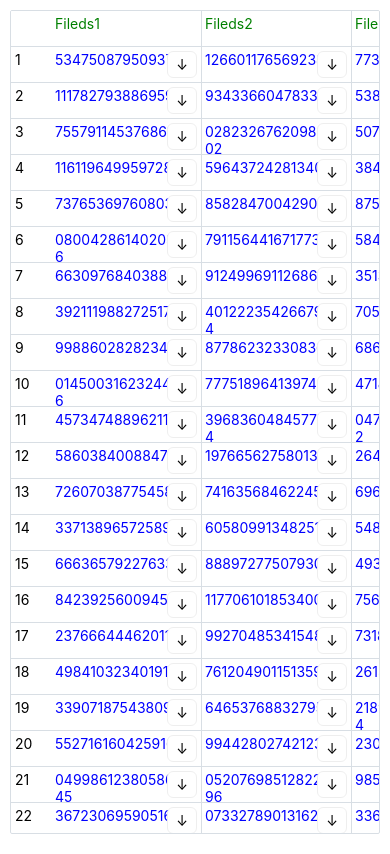
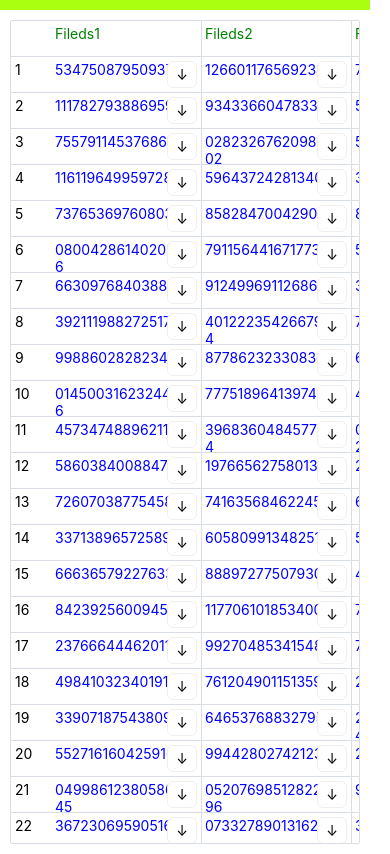
Before and after one commit to heineiuo/react-native-table, a React Native app: screen / in a window 390 px wide. Built offline with nearby package versions, Linux system fonts and the light colour scheme.

Commit message:
refactor: Use Animated.add and Animated.subtract (#3)
Closes: #2

```diff
--- a/App.tsx
+++ b/App.tsx
@@ -1,12 +1,14 @@
-import React, { useState } from "react";
+import React, { useEffect, useMemo, useRef, useState } from "react";
 import {
+  Animated,
+  Platform,
   SafeAreaView,
   Text,
   TouchableOpacity,
   useWindowDimensions,
   View,
 } from "react-native";
-import { Table } from "./src/Table";
+import { Table, TableInstance } from "./src/Table";
 
 const sampleData = () =>
   Array.from({ length: 100 }, (v, k) => {
@@ -32,12 +34,60 @@ export default function App() {
   const { height, width } = useWindowDimensions();
   const [fields, setFields] = useState(sampleFields);
   const [data, setData] = useState(sampleData);
+  const tableRef = useRef<TableInstance>();
+
+  const val1 = useRef(new Animated.Value(100));
+  const val2 = useRef(new Animated.Value(200));
+  const val4 = useRef(new Animated.Value(200));
+
+  // work
+  // const val3 = useRef(Animated.add(val1.current, val2.current));
+
+  // work
+  const val3 = useMemo(() => {
+    return Animated.add(Animated.add(val1.current, val2.current), val4.current);
+  }, []);
+
+  useEffect(() => {
+    if (Platform.OS === "web") {
+      document.body.style.overflow = "hidden";
+      document.body.style.margin = "0px";
+    }
+
+    setTimeout(() => {
+      // work
+      // val1.current.setValue(300);
+
+      // work
+      Animated.timing(val1.current, {
+        toValue: width - 420,
+        duration: 300,
+        useNativeDriver: false,
+      }).start();
+    }, 2000);
+  }, []);
 
   return (
     <SafeAreaView>
+      <View style={{ width: "100%" }}>
+        <Animated.View
+          style={{
+            backgroundColor: "#af1",
+            height: 10,
+            width: val3,
+          }}
+        ></Animated.View>
+      </View>
+
       <Table
+        ref={tableRef}
         highlightBorderColor="blue"
-        style={{ margin: 10, width: width - 20, height: height - 20 }}
+        style={{
+          overflowX: "hidden",
+          margin: 10,
+          width: width - 40,
+          height: height - 20,
+        }}
         fields={fields}
         data={data}
         ColumnHeaderComponent={({ column }) => {
--- a/src/ColumnReindexer.tsx
+++ b/src/ColumnReindexer.tsx
@@ -1,4 +1,4 @@
-import React, { useRef, useMemo, ReactNode } from "react";
+import React, { useRef, useMemo, ReactNode, useEffect } from "react";
 import { Animated, PanResponder } from "react-native";
 import { useTable } from "./TableContext";
 
@@ -12,7 +12,7 @@ export function ColumnReindexer({
   children: ReactNode;
 }) {
   const { fields, rowHeight, panController, reIndex } = useTable();
-  const { highlightValue, widthValue, rightValue, leftValue } = field;
+  const { highlightValue, widthValue, leftValue, rightValue } = field;
   const opacityValue = useRef(new Animated.Value(1)).current;
   const startPosition = useRef(0);
 
@@ -30,7 +30,9 @@ export function ColumnReindexer({
       },
       onPanResponderGrant: (event, gestureState) => {
         opacityValue.setValue(0.4);
-        startPosition.current = leftValue._value + event.nativeEvent.locationX;
+        const left = JSON.parse(JSON.stringify(leftValue));
+        console.log("[reindex] grant: ", left, event.nativeEvent.locationX);
+        startPosition.current = left + event.nativeEvent.locationX;
       },
       onPanResponderMove: (event, gestureState) => {
         // console.log('reindexer onPanResponderMove', panController.current)
@@ -42,7 +44,8 @@ export function ColumnReindexer({
           if (highlightField) {
             field1.highlightValue.setValue(0);
           } else {
-            if (Math.abs(field1.rightValue._value - currentX) < 50) {
+            const field1Right = JSON.parse(JSON.stringify(field1.rightValue));
+            if (Math.abs(field1Right - currentX) < 50) {
               highlightField = field1;
               field1.highlightValue.setValue(1);
             } else {
@@ -56,17 +59,20 @@ export function ColumnReindexer({
         panController.current = null;
 
         console.log(
-          "reindex current fields",
+          "[reindex] current fields:",
           fields.map((field1) => field1.fieldId)
         );
+
         const currentX = startPosition.current + gestureState.dx;
+        console.log("[reindex] currentX:", currentX);
 
         let highlightField = null;
         let highlightIndex = -1;
         let i = 0;
         for (const field1 of fields) {
           if (!highlightField && field1.fieldId !== field.fieldId) {
-            if (Math.abs(field1.rightValue._value - currentX) < 50) {
+            const field1Right = JSON.parse(JSON.stringify(field1.rightValue));
+            if (Math.abs(field1Right - currentX) < 50) {
               highlightField = field1;
               highlightIndex = i;
             }
@@ -77,14 +83,16 @@ export function ColumnReindexer({
         if (highlightField) {
           let toIndex = highlightIndex + 1;
           if (toIndex === index) {
-            console.log("reindex: not change");
+            console.log("[reindex] not change");
           } else {
             if (index < highlightIndex) {
               toIndex--;
             }
-            console.log(`reindex: fromIndex ${index} toIndex ${toIndex}`);
+            console.log(`[reindex] fromIndex ${index} toIndex ${toIndex}`);
             reIndex({ fromIndex: index, toIndex });
           }
+        } else {
+          console.log("[reindex] not change, release at wrong position");
         }
       },
     });
--- a/src/ColumnResizer.tsx
+++ b/src/ColumnResizer.tsx
@@ -1,4 +1,4 @@
-import React, { useState, useMemo } from "react";
+import React, { useMemo } from "react";
 import { Pressable, Animated, PanResponder } from "react-native";
 import { useTable } from "./TableContext";
 
@@ -11,7 +11,7 @@ export function ColumnResizer({
   field: any;
   resizeable?: boolean;
 }) {
-  const { highlightValue, rightValue, widthValue } = field;
+  const { highlightValue, widthValue } = field;
   const {
     rowHeight,
     panController,
@@ -20,14 +20,19 @@ export function ColumnResizer({
     borderColor,
     cellMinWidth,
     highlightBorderColor,
-    totalWidthValue,
+    resizeMode,
+    indexCellWidth,
   } = useTable();
 
   const panResponder = useMemo(() => {
+    if (!resizeable) {
+      return {
+        panHandlers: {},
+      };
+    }
     let widthValueListenerId = null;
     let disable = false;
     const internalWidthValue = new Animated.Value(0);
-    let isLastField = false;
     const nextField = fields[index + 1];
 
     return PanResponder.create({
@@ -36,6 +41,11 @@ export function ColumnResizer({
         return false;
       },
       onPanResponderReject: () => {},
+
+      /**
+       * 为了不和位置调整冲突，在context里记录当前的stateID，
+       * 当stateID一致时返回true，否则返回false
+       */
       onMoveShouldSetPanResponder: (event, gestureState) => {
         if (!panController.current) {
           panController.current = gestureState.stateID;
@@ -43,12 +53,17 @@ export function ColumnResizer({
         }
         return panController.current === gestureState.stateID;
       },
+      /**
+       * 手势初始化
+       * 1. 判断是否是最后一个Field
+       * 2. 计算最大宽度
+       */
       onPanResponderGrant: () => {
         disable = false;
         highlightValue.setValue(1);
-        widthValue.setOffset(widthValue._value);
-        rightValue.setOffset(rightValue._value);
-        internalWidthValue.setOffset(widthValue._value);
+        const currentWidth = JSON.parse(JSON.stringify(widthValue));
+        widthValue.setOffset(currentWidth);
+        internalWidthValue.setOffset(currentWidth);
 
         /**
          * 最大宽度
@@ -57,16 +72,12 @@ export function ColumnResizer({
          */
         let maxWidth = -1;
 
-        if (nextField) {
-          maxWidth =
-            widthValue._value + nextField.widthValue._value - cellMinWidth;
-          nextField.widthValue.setOffset(nextField.widthValue._value);
-          nextField.leftValue.setOffset(nextField.leftValue._value);
-          isLastField = false;
-        } else {
-          isLastField = true;
-          const totalWidthInit = (totalWidthValue as unknown as any)._value;
-          totalWidthValue.setOffset(totalWidthInit);
+        if (resizeMode === "keep-total-width" && nextField) {
+          const nextFieldWidth = JSON.parse(
+            JSON.stringify(nextField.widthValue)
+          );
+          maxWidth = currentWidth + nextFieldWidth - cellMinWidth;
+          nextField.widthValue.setOffset(nextFieldWidth);
         }
 
         /**
@@ -76,55 +87,54 @@ export function ColumnResizer({
         internalWidthValue.removeAllListeners();
 
         widthValueListenerId = internalWidthValue.addListener(({ value }) => {
-          if (value < cellMinWidth) {
-            disable = true;
-          } else if (maxWidth > -1 && value > maxWidth) {
+          if (value < cellMinWidth || (maxWidth > -1 && value > maxWidth)) {
             disable = true;
           } else {
             disable = false;
           }
         });
       },
+      /**
+       * 移动手势时修改animated value
+       * 1. 先更新internalWidthValue，这个值用来判断是否disable，所以
+       * 需要保持更新，放在disable之前。
+       *
+       */
       onPanResponderMove: (event, gestureState) => {
         // console.log('resizer onPanResponderMove', panController.current);
         internalWidthValue.setValue(gestureState.dx);
         if (disable) {
           return;
         }
-        if (isLastField) {
-          totalWidthValue.setValue(gestureState.dx);
-        }
         widthValue.setValue(gestureState.dx);
-        rightValue.setValue(gestureState.dx);
-        if (nextField) {
+
+        if (resizeMode === "keep-total-width" && nextField) {
           nextField.widthValue.setValue(-gestureState.dx);
-          nextField.leftValue.setValue(gestureState.dx);
         }
       },
+      /**
+       * 松开手势时flattenOffset
+       */
       onPanResponderRelease: () => {
         highlightValue.setValue(0);
         widthValue.flattenOffset();
-        rightValue.flattenOffset();
-        totalWidthValue.flattenOffset();
         internalWidthValue.flattenOffset();
 
         panController.current = null;
         if (nextField) {
           nextField.widthValue.flattenOffset();
-          nextField.leftValue.flattenOffset();
         }
-        isLastField = false;
         internalWidthValue.removeListener(widthValueListenerId);
         disable = false;
       },
     });
   }, [
+    resizeable,
     highlightValue,
     fields,
     cellMinWidth,
     index,
     panController,
-    rightValue,
     widthValue,
   ]);
 
@@ -135,7 +145,7 @@ export function ColumnResizer({
         {
           position: "absolute",
           top: 0,
-          left: rightValue,
+          left: Animated.subtract(field.rightValue, resizerWidth / 2),
           zIndex: 10,
           height: rowHeight,
           width: resizerWidth,
--- a/src/ColumnSeperater.tsx
+++ b/src/ColumnSeperater.tsx
@@ -1,26 +1,20 @@
-import React, {
-  useRef,
-  useState,
-  useReducer,
-  useCallback,
-  useMemo,
-  useEffect,
-} from "react";
-import {
-  SafeAreaView,
-  Pressable,
-  Text,
-  View,
-  StyleSheet,
-  Animated,
-  PanResponder,
-} from "react-native";
+import React from "react";
+import { StyleSheet, Animated } from "react-native";
 import { useTable } from "./TableContext";
 
-export function ColumnSeperater({ field }, { field: any }) {
-  const { rowHeight, resizerWidth, borderColor, highlightBorderColor } =
-    useTable();
-  const { rightValue, highlightValue } = field;
+export function ColumnSeperater(
+  { field, fieldIndex },
+  { field: any, fieldIndex: number }
+) {
+  const {
+    rowHeight,
+    fields,
+    resizerWidth,
+    borderColor,
+    highlightBorderColor,
+    indexCellWidth,
+  } = useTable();
+  const { highlightValue } = field;
 
   return (
     <Animated.View
@@ -33,7 +27,7 @@ export function ColumnSeperater({ field }, { field: any }) {
             inputRange: [0, 1],
             outputRange: [-10, 10],
           }),
-          left: rightValue,
+          left: Animated.subtract(field.rightValue, resizerWidth / 2),
         },
       ]}
     >
--- a/src/Table.tsx
+++ b/src/Table.tsx
@@ -6,76 +6,19 @@ import React, {
   useMemo,
   useEffect,
   ReactNode,
+  forwardRef,
+  useImperativeHandle,
 } from "react";
 import { Animated, Text, View } from "react-native";
 import { useTable, TableContext } from "./TableContext";
 import { TableHead } from "./TableHead";
 import { TableRow } from "./TableRow";
+import { TableResizeMode } from "./TableTypes";
+import { resetColumnPosition } from "./TableUtils";
 
-function resetPosition({
-  fields,
-  indexCellWidth,
-  cellWidth,
-  resizerWidth,
-  totalWidthValue,
-}: {
-  fields: any[];
-  indexCellWidth: number;
-  cellWidth: number;
-  resizerWidth: number;
-  totalWidthValue: Animated.Value;
-}) {
-  let prevRight = indexCellWidth;
-  let width = cellWidth;
-  let totalWidth = indexCellWidth;
+type FieldsChangeFunc = (fields: {}[]) => void;
 
-  return fields.map((field) => {
-    const left = prevRight;
-    const widthValue = field.widthValue ? field.widthValue._value : width;
-    prevRight += widthValue;
-    totalWidth += widthValue;
-    totalWidthValue.setValue(totalWidth);
-    const leftValue = left;
-    const rightValue = prevRight - resizerWidth / 2;
-    const highlightValue = 0;
-    const result = {
-      left,
-      width,
-      ...field,
-    };
-    if (!result.leftValue) {
-      result.leftValue = new Animated.Value(leftValue);
-      result.widthValue = new Animated.Value(widthValue);
-      result.rightValue = new Animated.Value(rightValue);
-      result.highlightValue = new Animated.Value(highlightValue);
-    } else {
-      result.leftValue.setValue(leftValue);
-      result.widthValue.setValue(widthValue);
-      result.rightValue.setValue(rightValue);
-      result.highlightValue.setValue(highlightValue);
-    }
-    return result;
-  });
-}
-
-export function Table({
-  fields,
-  style,
-  data,
-  keyExtractor = (item) => item.id,
-  resizeable = true,
-  onValueChange,
-  cellWidth = 150,
-  resizerWidth = 24,
-  borderColor = "#d8dee4",
-  highlightBorderColor = "blue",
-  indexCellWidth = 40,
-  rowHeight = 36,
-  cellMinWidth = 40,
-  rowHoverdBackgroundColor = "#f6f8fa",
-  ColumnHeaderComponent,
-  renderCell,
-}: {
+type TableProps = {
   /**
    * 行高
    */
@@ -89,20 +32,23 @@ export function Table({
    */
   cellMinWidth?: number;
   /**
-   * 调整列宽的控件宽度
+   * The widget width of column resizer
    */
   resizerWidth?: number;
   style?: any;
   keyExtractor?: any;
   resizeable?: boolean;
   onValueChange?: any;
+
+  resizeMode?: TableResizeMode;
+
   /**
-   * 自定义渲染单元格
+   * custom cell renderer
    */
   renderCell?: (options: any) => ReactNode;
 
   /**
-   * 自定义列头
+   * custom column header component
    */
   ColumnHeaderComponent?:
     | React.ComponentType<any>
@@ -111,66 +57,91 @@ export function Table({
     | undefined;
 
   /**
-   * 普通边框
+   * border color
    */
   borderColor?: string;
   /**
-   * 高亮边框
+   * highlight cell's border color
    */
   highlightBorderColor?: string;
   /**
-   * 字段（决定表格的列）
+   * @deprecated Use initialColumns instead
+   * columns
    */
-  fields: any[];
+  fields?: any[];
+
+  initialColumns?: any[];
   data: any[];
   /**
    * 序号单元格宽度
    */
   indexCellWidth?: number;
+  tailCellWidth?: number;
   /**
    * 悬浮行背景颜色
    */
   rowHoverdBackgroundColor?: string;
-}) {
-  const totalWidthValue = useRef(new Animated.Value(0)).current;
+};
+
+type TableInstance = {
+  addColumn: any;
+  delColumn: any;
+};
+
+const Table = forwardRef<TableInstance, TableProps>(function Table(
+  {
+    initialColumns,
+    fields,
+    resizeMode = "increase-total-width",
+    style,
+    data,
+    keyExtractor = (item) => item.id,
+    resizeable = true,
+    onValueChange,
+    cellWidth = 150,
+    resizerWidth = 24,
+    borderColor = "#d8dee4",
+    highlightBorderColor = "blue",
+    indexCellWidth = 40,
+    tailCellWidth = 100,
+    rowHeight = 36,
+    cellMinWidth = 40,
+    rowHoverdBackgroundColor = "#f6f8fa",
+    ColumnHeaderComponent,
+    renderCell,
+  },
+  ref
+) {
+  const tailCellLeftValue = useRef(new Animated.Value(0)).current;
+  const [tableWidth, setTableWidth] = useState(0);
 
   const [internalFields, dispatch] = useReducer(
     (state, action) => {
       if (action.type === "reindex") {
-        console.log(
-          "reindex current state",
-          JSON.stringify(state.map((item) => item.fieldId))
-        );
-
         const { fromIndex, toIndex } = action.payload;
         const nextState = state.slice();
         const target = nextState[fromIndex];
         nextState.splice(fromIndex, 1);
         nextState.splice(toIndex, 0, target);
-        console.log(
-          "reindex next state",
-          JSON.stringify(nextState.map((item) => item.fieldId))
-        );
-        // return state;
-        // return nextState;
-        return resetPosition({
+        return resetColumnPosition({
           fields: nextState,
           indexCellWidth,
           cellWidth,
           resizerWidth,
-          totalWidthValue,
+          tailCellWidth,
         });
       }
+
       return state;
     },
     fields,
     (fields) => {
-      return resetPosition({
+      return resetColumnPosition({
         fields,
         indexCellWidth,
         cellWidth,
         resizerWidth,
-        totalWidthValue,
+        tailCellWidth,
       });
     }
   );
@@ -213,7 +184,21 @@ export function Table({
     [renderCell]
   );
 
+  const onLayout = useCallback((e) => {
+    const tableWidth = e.nativeEvent.layout.width;
+    setTableWidth(tableWidth);
+    dispatch({ type: "update-width", payload: { tableWidth } });
+  }, []);
+
   const value = useMemo(() => {
+    let totalWidthValue = new Animated.Value(indexCellWidth);
+    for (const field of internalFields) {
+      totalWidthValue = Animated.add(
+        totalWidthValue,
+        field.widthValue
+      ) as Animated.Value;
+    }
+
     return {
       panController,
       resizerWidth,
@@ -235,6 +220,9 @@ export function Table({
       cellMinWidth,
       renderCell: internalRenderCell,
       ColumnHeaderComponent,
+      tailCellLeftValue,
+      resizeMode,
+      tableWidth,
     };
   }, [
     reIndex,
@@ -253,15 +241,32 @@ export function Table({
     focusedField,
     focusedRow,
     indexCellWidth,
-    totalWidthValue,
+
+    tailCellLeftValue,
     cellMinWidth,
     internalRenderCell,
     ColumnHeaderComponent,
+    tableWidth,
+    resizeMode,
   ]);
 
-  useEffect(() => {
-    return () => {};
-  }, []);
+  useImperativeHandle(
+    ref,
+    () => {
+      function addColumn(payload) {
+        dispatch({ type: "add-field", payload });
+      }
+      function delColumn(payload) {
+        dispatch({ type: "del-field", payload });
+      }
+
+      return {
+        addColumn,
+        delColumn,
+      };
+    },
+    []
+  );
 
   useEffect(() => {
     if (onValueChange) {
@@ -271,6 +276,7 @@ export function Table({
   return (
     <TableContext.Provider value={value}>
       <Animated.FlatList
+        onLayout={onLayout}
         style={[
           {
             userSelect,
@@ -294,6 +300,7 @@ export function Table({
       ></Animated.FlatList>
     </TableContext.Provider>
   );
-}
+});
 
-export { useTable };
+export { useTable, Table };
+export type { TableInstance, TableProps };
--- a/src/TableHead.tsx
+++ b/src/TableHead.tsx
@@ -10,15 +10,20 @@ export function TableHead() {
     fields,
     rowHeight,
     totalWidthValue,
+    tailCellLeftValue,
     resizeable,
+    tableWidth,
   } = useTable();
 
   return (
     <Animated.View
       style={[
         {
+          width: totalWidthValue,
+          minWidth: tableWidth,
+          borderBottomWidth: 1,
           height: rowHeight,
-          width: totalWidthValue,
+          borderColor,
           backgroundColor: "#fff",
         },
       ]}
@@ -29,8 +34,8 @@ export function TableHead() {
           left: 0,
           top: 0,
           height: rowHeight,
-          borderColor,
-          borderBottomWidth: 1,
+          // borderColor,
+          // borderBottomWidth: 1,
           width: indexCellWidth,
         }}
       ></View>
@@ -44,6 +49,15 @@ export function TableHead() {
           ></TableHeadCell>
         );
       })}
+      <Animated.View
+        style={{
+          position: "absolute",
+          top: 0,
+          left: tailCellLeftValue,
+          minWidth: 100,
+          height: rowHeight,
+        }}
+      ></Animated.View>
     </Animated.View>
   );
 }
--- a/src/TableHeadCell.tsx
+++ b/src/TableHeadCell.tsx
@@ -20,7 +20,13 @@ export function TableHeadCell({
   field: any;
   index: number;
 }) {
-  const { fields, rowHeight, borderColor, ColumnHeaderComponent } = useTable();
+  const {
+    fields,
+    rowHeight,
+    borderColor,
+    ColumnHeaderComponent,
+    indexCellWidth,
+  } = useTable();
   // const prevField = fields[index - 1] ?? null;
 
   let header = (
--- a/src/TableRow.tsx
+++ b/src/TableRow.tsx
@@ -12,6 +12,7 @@ export function TableRow({ item, index = 0 }: { item: any; index: number }) {
     indexCellWidth,
     totalWidthValue,
     keyExtractor,
+    tableWidth,
   } = useTable();
 
   const rowId = useMemo(() => {
@@ -23,6 +24,7 @@ export function TableRow({ item, index = 0 }: { item: any; index: number }) {
       style={{
         height: rowHeight,
         width: totalWidthValue,
+        minWidth: tableWidth,
       }}
     >
       <Pressable
@@ -32,6 +34,8 @@ export function TableRow({ item, index = 0 }: { item: any; index: number }) {
             {
               height: rowHeight,
               width: "100%",
+              borderBottomWidth: 1,
+              borderColor,
             },
             hovered && {
               backgroundColor: rowHoverdBackgroundColor,
@@ -46,8 +50,6 @@ export function TableRow({ item, index = 0 }: { item: any; index: number }) {
             top: 0,
             padding: 4,
             height: rowHeight,
-            borderColor,
-            borderBottomWidth: 1,
             width: indexCellWidth,
           }}
         >
--- a/src/TableRowCell.tsx
+++ b/src/TableRowCell.tsx
@@ -1,28 +1,10 @@
-import React, {
-  useRef,
-  useState,
-  useReducer,
-  useCallback,
-  useMemo,
-  useEffect,
-} from "react";
-import {
-  SafeAreaView,
-  Pressable,
-  Text,
-  View,
-  StyleSheet,
-  Animated,
-  PanResponder,
-  TouchableOpacity,
-} from "react-native";
-import { TableContext, useTable } from "./TableContext";
+import React, { useCallback, useMemo } from "react";
+import { View, Animated, TouchableOpacity } from "react-native";
+import { useTable } from "./TableContext";
 import { ColumnSeperater } from "./ColumnSeperater";
 
 export function TableRowCell({
-  resizeable = false,
   field,
-  index,
   fieldIndex,
   data,
   rowId,
@@ -43,6 +25,8 @@ export function TableRowCell({
     focusedRow,
     renderCell,
     keyExtractor,
+    fields,
+    indexCellWidth,
   } = useTable();
 
   const onPress = useCallback(() => {
@@ -111,7 +95,7 @@ export function TableRowCell({
           })}
         </TouchableOpacity>
       </Animated.View>
-      <ColumnSeperater field={field}></ColumnSeperater>
+      <ColumnSeperater field={field} fieldIndex={fieldIndex}></ColumnSeperater>
     </>
   );
 }
--- /dev/null
+++ b/src/TableTypes.tsx
@@ -0,0 +1,20 @@
+import { Animated } from "react-native";
+
+/**
+ * The total width change mode when resizing
+ * default value: `increase-total-width`
+ *
+ * `keep-total-width`: total width won't change, next column
+ * will decrease
+ *
+ * `increase-total-width`: next column won't change, total
+ * width will increase
+ */
+export type TableResizeMode = "keep-total-width" | "increase-total-width";
+
+export type InternalField = {
+  fieldId: string;
+  title: string;
+  leftValue: Animated.Value;
+  widthValue: Animated.Value;
+};
--- /dev/null
+++ b/src/TableUtils.tsx
@@ -0,0 +1,50 @@
+import { Animated } from "react-native";
+
+/**
+ *
+ */
+export function resetColumnPosition({
+  fields,
+  indexCellWidth,
+  cellWidth,
+}: {
+  fields: any[];
+  indexCellWidth: number;
+  tailCellWidth: number;
+  cellWidth: number;
+  resizerWidth: number;
+}) {
+  const nextFields: any = [];
+
+  let prevRight = indexCellWidth;
+  let currentIndex = 0;
+
+  for (const field of fields) {
+    const left = prevRight;
+    let width = cellWidth;
+    prevRight += width;
+
+    const result = {
+      left,
+      width,
+      ...field,
+    };
+    if (currentIndex === 0) {
+      result.leftValue = new Animated.Value(indexCellWidth);
+    } else {
+      result.leftValue = nextFields[currentIndex - 1].rightValue;
+    }
+
+    result.highlightValue = new Animated.Value(0);
+    result.widthValue = field.widthValue
+      ? field.widthValue
+      : new Animated.Value(cellWidth);
+
+    result.rightValue = Animated.add(result.leftValue, result.widthValue);
+
+    nextFields.push(result);
+    currentIndex++;
+  }
+
+  return nextFields;
+}
```
Also changed, not shown: src/TableContext.tsx (+7 -0 lines).
